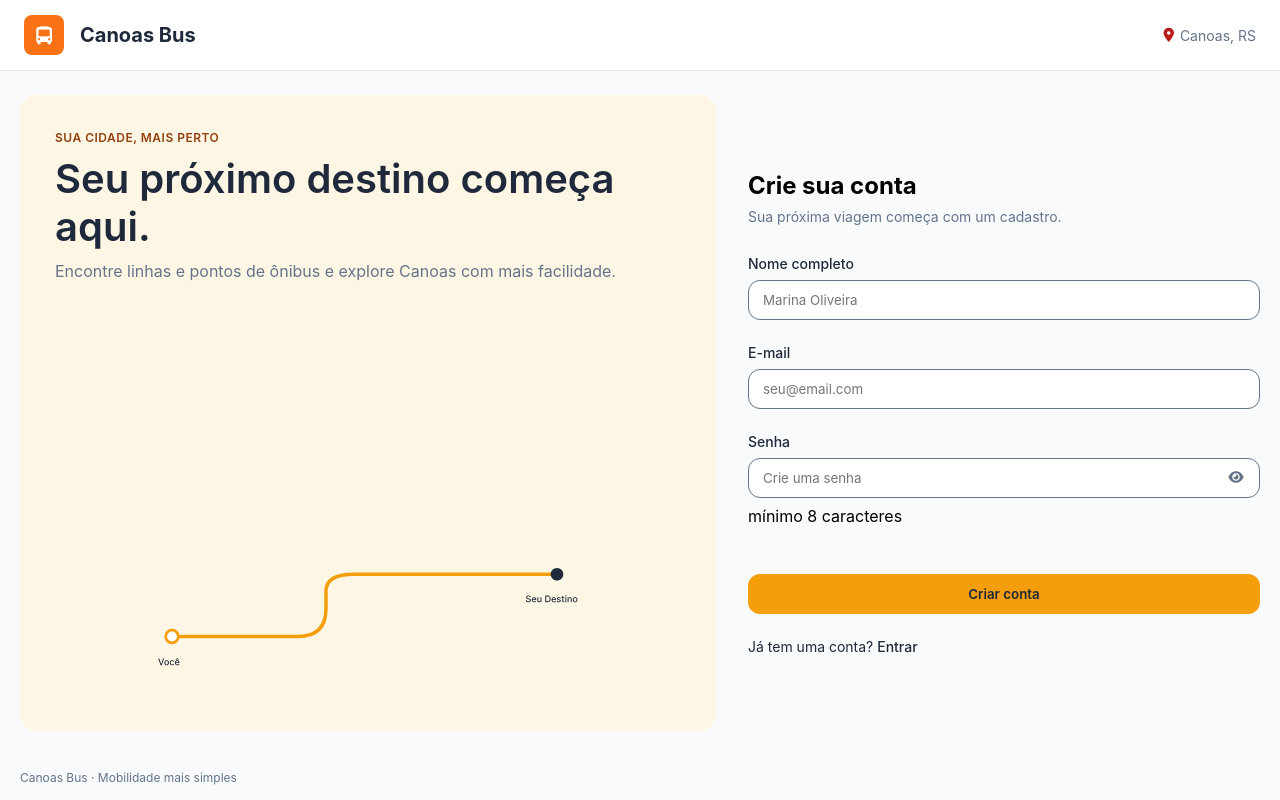
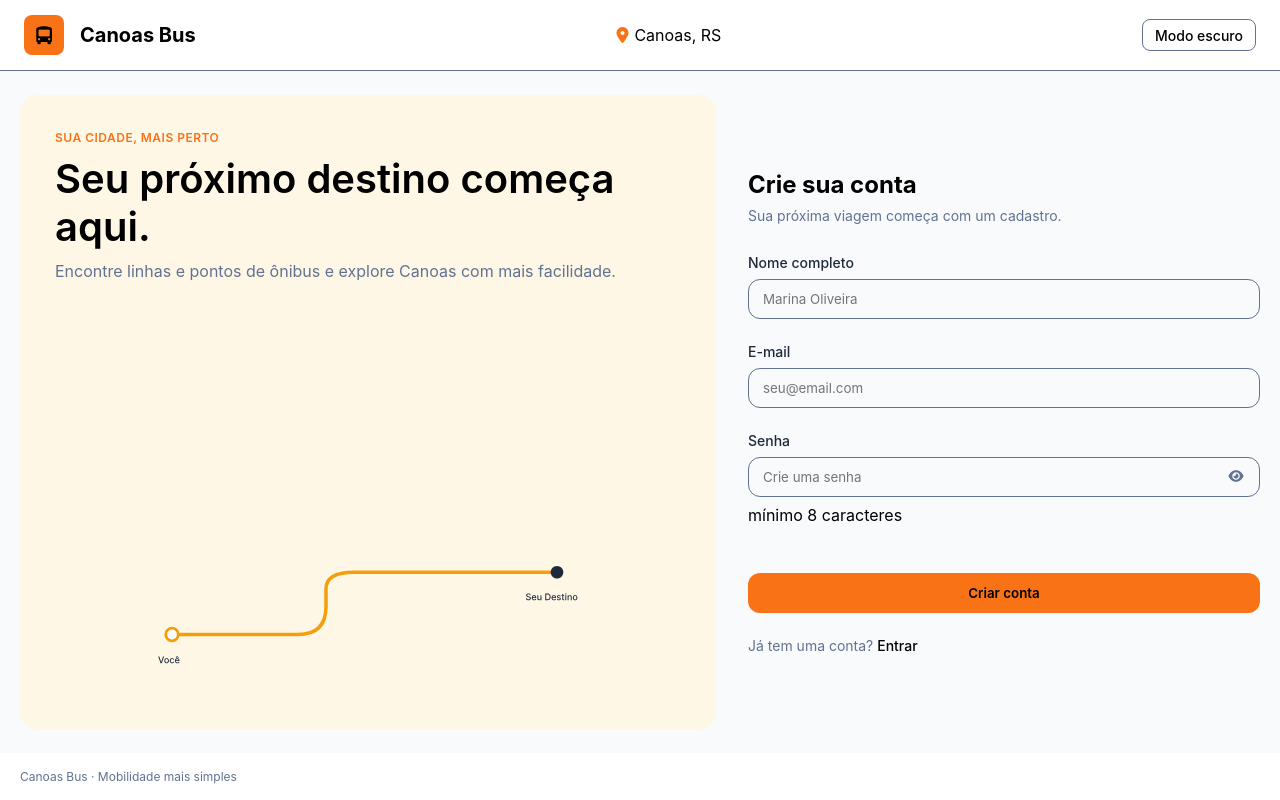
Before and after one commit to luanasantos-inf/Canoas-bus-2.0, a React (Vite) app: page /criar-conta in a window 1280 px wide. Built offline with nearby package versions, Linux system fonts and the light colour scheme; a web font is replaced by a local one.

Commit message:
Correções cabecalho,rodape e modo escuro nas páginas login e cadastro

```diff
--- a/index.html
+++ b/index.html
@@ -6,6 +6,14 @@
     <meta name="viewport" content="width=device-width, initial-scale=1.0" />
     <title>canoas-bus--</title>
     <link rel="stylesheet" href="https://cdnjs.cloudflare.com/ajax/libs/font-awesome/6.4.0/css/all.min.css">
+    <script>
+  (function () {
+    const salvo = localStorage.getItem('tema');
+    const prefereEscuro = window.matchMedia('(prefers-color-scheme: dark)').matches;
+    const tema = salvo || (prefereEscuro ? 'dark' : 'light');
+    document.documentElement.setAttribute('data-theme', tema);
+  })();
+</script>
   </head>
   <body>
     <div id="root"></div>
--- a/src/components/Cabecalho.css
+++ /dev/null
@@ -1,56 +0,0 @@
-.cabecalho {
-  font-family: var(--fonte-global);
-  background-color: var(--cor-branco);
-  border-bottom: 1px solid var(--cor-cinza-claro);
-  padding: 15px 24px;
-  display: flex;
-  align-items: center;
-  gap: 16px;
-  width: 100%;
-  box-sizing: border-box;
-}
-
-.cabecalho-logo {
-  width: 40px;
-  height: 40px;
-  background-color: var(--cor-laranja-primario);
-  color: var(--cor-branco);
-  border-radius: 8px;
-  display: flex;
-  align-items: center;
-  justify-content: center;
-  font-size: 18px;
-}
-
-.cabecalho-titulo {
-  font-family: var(--fonte-global);
-  font-weight: var(--fonte-700);
-  font-size: 20px;
-  color: var(--cor-preto);
-  margin: 0;
-}
-
-.cabecalho-localizacao {
-  display: flex;
-  align-items: center;
-  gap: 6px;
-  color: var(--cor-azul-cinzento);
-  font-size: 14px;
-  font-weight: var(--fonte-400);
-}
-
-.cabecalho-localizacao i {
-  color: var(--cor-vermelho);
-  font-size: 14px;
-}
-
-.cabecalho-localizacao p {
-  margin: 0;
-}
-
-.cabecalho-titulo-localizacao {
-  display: flex;
-  align-items: center;
-  justify-content: space-between;
-  flex: 1;
-}
--- a/src/components/Cabecalho.jsx
+++ b/src/components/Cabecalho.jsx
@@ -1,20 +1,40 @@
 import { Link } from 'react-router-dom';
-import './Cabecalho.css';
+import styles from './Cabecalho.module.css';
+import { useTema } from '../hooks/useTema.js';
+
+const CLASSES_VARIANTE = {
+  publico: styles.cabecalhoPublico,
+  usuario: styles.cabecalhoUsuario,
+  admin: styles.cabecalhoAdmin,
+};
 
 export function Cabecalho({ variante = 'publico', nomeUsuario }) {
+  const { tema, alternarTema } = useTema();
+  const ehEscuro = tema === 'dark';
+  const classeVariante = CLASSES_VARIANTE[variante] || '';
+
   return (
-    <header className={`cabecalho cabecalho--${variante}`}>
-      <div className="cabecalho-logo">
+    <header className={`${styles.cabecalho} ${classeVariante}`.trim()}>
+      <div className={styles.cabecalhoLogo}>
         <i className="fa-solid fa-bus-simple" aria-hidden="true"></i>
       </div>
 
-      <div className="cabecalho-titulo-localizacao">
-        <h1 className="cabecalho-titulo">Canoas Bus</h1>
+      <div className={styles.cabecalhoTituloLocalizacao}>
+        <h1 className={styles.cabecalhoTitulo}>Canoas Bus</h1>
 
-        <div className="cabecalho-localizacao">
+        <div className={styles.cabecalhoLocalizacao}>
           <i className="fa-solid fa-location-dot" aria-hidden="true"></i>
           <p>Canoas, RS</p>
         </div>
+
+        <button
+          className={styles.mudarTema}
+          type="button"
+          onClick={alternarTema}
+          aria-label={ehEscuro ? 'Ativar modo claro' : 'Ativar modo escuro'}
+        >
+          {ehEscuro ? 'Modo claro' : 'Modo escuro'}
+        </button>
       </div>
 
       {/* Variação 1: Padrão / Público (Ex: Login e Criar Conta - sem menu extra) */}
@@ -22,21 +42,21 @@ export function Cabecalho({ variante = 'publico', nomeUsuario }) {
 
       {/* Variação 2: Usuário logado */}
       {variante === 'usuario' && (
-        <nav className="cabecalho-navegacao" aria-label="Menu do usuário">
+        <nav className={styles.cabecalhoNavegacao} aria-label="Menu do usuário">
           <Link to="/linhas">Linhas</Link>
           <Link to="/favoritos">Favoritos</Link>
-          {nomeUsuario && <span className="cabecalho-usuario">{nomeUsuario}</span>}
-          <button type="button" className="cabecalho-sair">Sair</button>
+          {nomeUsuario && <span className={styles.cabecalhoUsuario}>{nomeUsuario}</span>}
+          <button type="button" className={styles.cabecalhoSair}>Sair</button>
         </nav>
       )}
 
       {/* Variação 3: Administrador */}
       {variante === 'admin' && (
-        <nav className="cabecalho-navegacao" aria-label="Menu administrativo">
-          <span className="cabecalho-badge-admin">Admin</span>
+        <nav className={styles.cabecalhoNavegacao} aria-label="Menu administrativo">
+          <span className={styles.cabecalhoBadgeAdmin}>Admin</span>
           <Link to="/admin/linhas">Gerenciar Linhas</Link>
           <Link to="/admin/pontos">Gerenciar Pontos</Link>
-          <button type="button" className="cabecalho-sair">Sair</button>
+          <button type="button" className={styles.cabecalhoSair}>Sair</button>
         </nav>
       )}
     </header>
--- /dev/null
+++ b/src/components/Cabecalho.module.css
@@ -0,0 +1,77 @@
+.cabecalho {
+  font-family: var(--fonte-global);
+  background-color: var(--background-cabecalho-rodape);
+  border-bottom: 1px solid var(--detalhes);
+  padding: 15px 24px;
+  display: flex;
+  align-items: center;
+  gap: 16px;
+  width: 100%;
+  box-sizing: border-box;
+}
+
+.cabecalhoLogo {
+  width: 40px;
+  height: 40px;
+  background-color: var(--cor-laranja-primario);
+  color: var(--titulos-textos);
+  border-radius: 8px;
+  display: flex;
+  align-items: center;
+  justify-content: center;
+  font-size: 18px;
+}
+
+.cabecalhoTitulo {
+  font-family: var(--fonte-global);
+  font-weight: var(--fonte-700);
+  font-size: 20px;
+  color: var(--titulos-textos);
+  margin: 0;
+}
+
+.cabecalhoLocalizacao {
+  display: flex;
+  align-items: center;
+  gap: 6px;
+  color: var(--titulos-textos);
+  font-size: 1rem;
+  font-weight: var(--fonte-400);
+}
+
+.cabecalhoLocalizacao i {
+  color: var(--cor-laranja-primario);
+  font-size: 1rem;
+}
+
+.cabecalhoLocalizacao p {
+  margin: 0;
+}
+
+.cabecalhoTituloLocalizacao {
+  display: flex;
+  align-items: center;
+  justify-content: space-between;
+  flex: 1;
+}
+
+.mudarTema {
+  display: inline-flex;
+  align-items: center;
+  gap: 0.375rem;
+  padding: 0.4rem 0.75rem;
+  border-radius: 8px;
+  border: 1px solid var(--detalhes);
+  background-color: var(--cor-background-corpo);
+  color: var(--titulos-textos);
+  font-size: 0.875rem;
+  font-weight: var(--fonte-500);
+  cursor: pointer;
+  transition: background-color 0.2s ease, color 0.2s ease, border-color 0.2s ease;
+}
+
+.mudarTema:hover {
+  background-color: var(--cor-laranja-primario);
+  border-color: var(--cor-laranja-primario);
+  color: var(--titulos-textos);
+}
--- a/src/components/Rodape.css
+++ /dev/null
@@ -1,6 +0,0 @@
-.rodape {
-  font-family: var(--fonte-global);
-  font-size: 12px;
-  color: var(--cor-azul-cinzento);
-  padding: 15px 20px;
-}
--- a/src/components/Rodape.jsx
+++ b/src/components/Rodape.jsx
@@ -1,8 +1,8 @@
-import './Rodape.css'
+import styles from "./Rodape.module.css"
 
 export function Rodape() {
   return (
-    <footer className='rodape'>
+    <footer className={styles.rodape}>
       <p>Canoas Bus · Mobilidade mais simples</p>
     </footer>
   );
--- /dev/null
+++ b/src/components/Rodape.module.css
@@ -0,0 +1,7 @@
+.rodape {
+  font-family: var(--fonte-global);
+  font-size: 12px;
+  background-color: var(--background-cabecalho-rodape);
+  color: var(--detalhes);
+  padding: 1rem 1.25rem;
+}
--- a/src/global.css
+++ b/src/global.css
@@ -7,43 +7,125 @@
 }
 
 :root {
-  --cor-branco: #ffffff;
-  --cor-vermelho: #b91c1c;
-  --cor-vermelho-claro: #fef2f2;
-  --cor-vermelho-hover: #b02a37;
-  --cor-preto: #1e293b;
-  --cor-azul-cinzento: #64748b;
-  --cor-laranja: #f59e0b;
-  --cor-laranja-primario: #f97316;
-  --cor-laranja-escuro: #d97706;
-  --cor-laranja-hover: #ea580c;
-  --cor-laranja-texto: #92400e;
-  --cor-creme: #fef6e4;
-  --cor-gelo: #f8fafc;
-  --cor-verde: #15803d;
-  --cor-verde-claro: #f0fdf4;
-  --cor-cinza-claro: #e2e8f0;
-  --cor-cinza-borda: #f1f5f9;
-
   --fonte-global: "Inter", sans-serif;
   --fonte-400: 400;
   --fonte-500: 500;
   --fonte-600: 600;
   --fonte-700: 700;
+
+  --background-cabecalho-rodape: #ffffff;
+  --background-corpo: #f8fafc;
+  --detalhes: #617293;
+  --background-apresentacao: #FFF7E5;
+  --titulos-textos: #000000;
+  --cor-label: #1e293b;
+  --cor-laranja-primario: #f97316;
+  --cor-laranja-hover: #ea580c;
+  --cor-vermelho-alerta: #b91c1c;
+  --cor-vermelho-claro: #fef2f2;
+
+
 }
 
-html, body, div, span, applet, object, iframe, h1, h2, h3, h4, h5, h6, p,
-blockquote, pre, a, abbr, acronym, address, big, cite, code, del, dfn,
-em, img, ins, kbd, q, s, samp, small, strike, strong, sub, sup, tt,
-var, b, u, i, center, dl, dt, dd, ol, ul, li, fieldset, form, label,
-legend, table, caption, tbody, tfoot, thead, tr, th, td, article, aside,
-canvas, details, embed, figure, figcaption, footer, header, hgroup,
-menu, nav, output, ruby, section, summary, time, mark, audio, video {
+:root[data-theme="dark"] {
+  --background-cabecalho-rodape: #000000;
+  --background-corpo: #111111;
+  --detalhes: #6D7788;
+  --background-apresentacao: #00081a;
+  --titulos-textos: #FFFFFF;
+  --cor-label: #d3d3d3;
+  --cor-laranja-primario: #f97316;
+  --cor-laranja-hover: #ea580c;
+  --cor-vermelho-alerta: #b91c1c;
+  --cor-vermelho-claro: #fef2f2;
+}
+
+html,
+body,
+div,
+span,
+applet,
+object,
+iframe,
+h1,
+h2,
+h3,
+h4,
+h5,
+h6,
+p,
+blockquote,
+pre,
+a,
+abbr,
+acronym,
+address,
+big,
+cite,
+code,
+del,
+dfn,
+em,
+img,
+ins,
+kbd,
+q,
+s,
+samp,
+small,
+strike,
+strong,
+sub,
+sup,
+tt,
+var,
+b,
+u,
+i,
+center,
+dl,
+dt,
+dd,
+ol,
+ul,
+li,
+fieldset,
+form,
+label,
+legend,
+table,
+caption,
+tbody,
+tfoot,
+thead,
+tr,
+th,
+td,
+article,
+aside,
+canvas,
+details,
+embed,
+figure,
+figcaption,
+footer,
+header,
+hgroup,
+menu,
+nav,
+output,
+ruby,
+section,
+summary,
+time,
+mark,
+audio,
+video {
   margin: 0;
   padding: 0;
   border: 0;
 }
 
-*{
+* {
   font-family: var(--fonte-global);
 }
--- /dev/null
+++ b/src/hooks/useTema.js
@@ -0,0 +1,20 @@
+import { useEffect, useState } from 'react';
+
+export function useTema() {
+  const [tema, setTema] = useState(() => {
+    const salvo = localStorage.getItem('tema');
+    if (salvo === 'dark' || salvo === 'light') return salvo;
+    return window.matchMedia('(prefers-color-scheme: dark)').matches ? 'dark' : 'light';
+  });
+
+  useEffect(() => {
+    document.documentElement.setAttribute('data-theme', tema);
+    localStorage.setItem('tema', tema);
+  }, [tema]);
+
+  function alternarTema() {
+    setTema((prev) => (prev === 'dark' ? 'light' : 'dark'));
+  }
+
+  return { tema, setTema, alternarTema };
+}
--- a/src/pages/CriarContaPage.jsx
+++ b/src/pages/CriarContaPage.jsx
@@ -7,7 +7,7 @@ import styles from './CriarContaPage.module.css';
 export function CriarContaPage() {
   return (
 
-    <div className={styles.paginaLoginWrapper}>
+    <div className={styles.paginaCriarContaWrapper}>
     <Cabecalho variante="publico" />
     <main className={styles.mainCriarConta}>
       <aside className={styles.apresentacao}>
--- a/src/pages/CriarContaPage.module.css
+++ b/src/pages/CriarContaPage.module.css
@@ -1,13 +1,12 @@
-.paginaLoginWrapper,
-.paginaLoginWrapper * {
+.paginaCriarContaWrapper,
+.paginaCriarContaWrapper * {
   box-sizing: border-box;
 }
 
-.paginaLoginWrapper {
+.paginaCriarContaWrapper {
   display: flex;
   flex-direction: column;
   min-height: 100vh;
-  background-color: var(--cor-gelo);
   font-family: var(--fonte-global);
 }
 
@@ -21,6 +20,7 @@
   width: 100%;
   max-width: 1360px;
   margin: 0 auto;
+  background-color:var(--background-corpo);
 }
 
 .apresentacao {
@@ -28,7 +28,7 @@
   flex-direction: column;
   flex: 1 1 40%;
   min-width: 0;
-  background-color: var(--cor-creme);
+  background-color: var(--background-apresentacao);
   border-radius: 1rem;
   padding: 2.1875rem;
 }
@@ -36,7 +36,7 @@
 .apresentacaoSlogan {
   font-size: 0.75rem;
   font-weight: var(--fonte-600);
-  color: var(--cor-laranja-texto);
+  color: var(--cor-laranja-primario);
   letter-spacing: 0.5px;
 }
 
@@ -44,7 +44,7 @@
   font-family: var(--fonte-global);
   font-size: 2.5rem;
   font-weight: var(--fonte-600);
-  color: var(--cor-preto);
+  color: var(--titulos-textos);
   line-height: 1.2;
   margin-top: 0.625rem;
   margin-bottom: 0.625rem;
@@ -52,7 +52,7 @@
 
 .apresentacaoTexto {
   font-size: 1rem;
-  color: var(--cor-azul-cinzento);
+  color: var(--detalhes);
 }
 
 .apresentacaoImagem {
@@ -76,11 +76,12 @@
   max-width: 32rem;
   width: 100%;
   margin: 0 auto;
+  color:var(--titulos-textos);
 }
 
 .fraseApoio {
   font-size: 0.875rem;
-  color: var(--cor-azul-cinzento);
+  color: var(--detalhes);
   margin-top: 0.5rem;
   margin-bottom: 1.875rem;
 }
@@ -102,7 +103,7 @@
 .campoPreenchimento label {
   font-size: 0.875rem;
   font-weight: var(--fonte-500);
-  color: var(--cor-preto);
+  color: var(--cor-label);
 }
 
 .campoPreenchimento input {
@@ -110,9 +111,9 @@
   height: 2.5rem;
   padding: 0 0.875rem;
   border-radius: 12px;
-  border: 1px solid var(--cor-azul-cinzento);
-  background-color: var(--cor-branco);
-  color: var(--cor-preto);
+  border: 1px solid var(--detalhes);
+  background-color: transparent;
+  color: var(--titulos-textos);
 }
 
 .campoPreenchimentoSenha {
@@ -127,9 +128,9 @@
   height: 2.5rem;
   padding: 0 2.75rem 0 0.875rem;
   border-radius: 12px;
-  border: 1px solid var(--cor-azul-cinzento);
-  background-color: var(--cor-branco);
-  color: var(--cor-preto);
+  border: 1px solid var(--detalhes);
+  background-color:transparent;
+  color: var(--titulos-textos);
 }
 
 .botaoMostrarSenha {
@@ -145,46 +146,46 @@
   padding: 0;
   background: none;
   border: none;
-  color: var(--cor-azul-cinzento);
+  color: var(--detalhes);
   cursor: pointer;
 }
 
 .botaoMostrarSenha:hover {
-  color: var(--cor-preto);
+  color: var(--detalhes);
 }
 
 .mensagem {
   font-size: 0.875rem;
-  color: var(--cor-vermelho);
+  color: var(--cor-vermelho-alerta);
 }
 
 .btnCadastrar {
   width: 100%;
   height: 2.5rem;
   padding: 0.625rem;
-  background-color: var(--cor-laranja);
+  background-color: var(--cor-laranja-primario);
   border: none;
   border-radius: 12px;
   font-weight: var(--fonte-600);
-  color: var(--cor-preto);
+  color: var(--titulos-textos);
   cursor: pointer;
   transition: background-color 0.2s, filter 0.2s;
 }
 
 .btnEntrar:hover {
-  background-color: var(--cor-laranja-escuro);
+  background-color: var(--cor-laranja-hover);
   filter: brightness(0.95);
 }
 
 .mudarEntrada {
   font-size: 0.875rem;
   font-weight: var(--fonte-400);
-  color: var(--cor-preto);
+  color: var(--detalhes);
   padding-top: 1.5rem;
 }
 
 .mudarEntrada a {
-  color: var(--cor-preto);
+  color: var(--titulos-textos);
   font-weight: var(--fonte-500);
   text-decoration: none;
   cursor: pointer;
```
Also changed, not shown: src/pages/LoginPage.module.css (+21 -21 lines).
